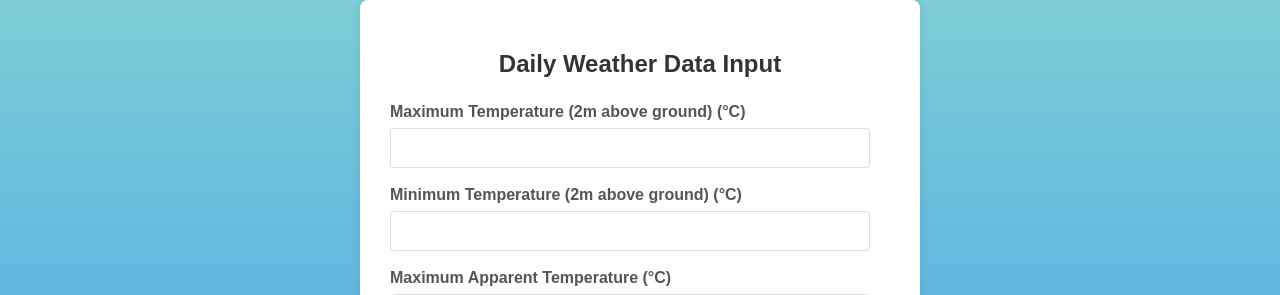
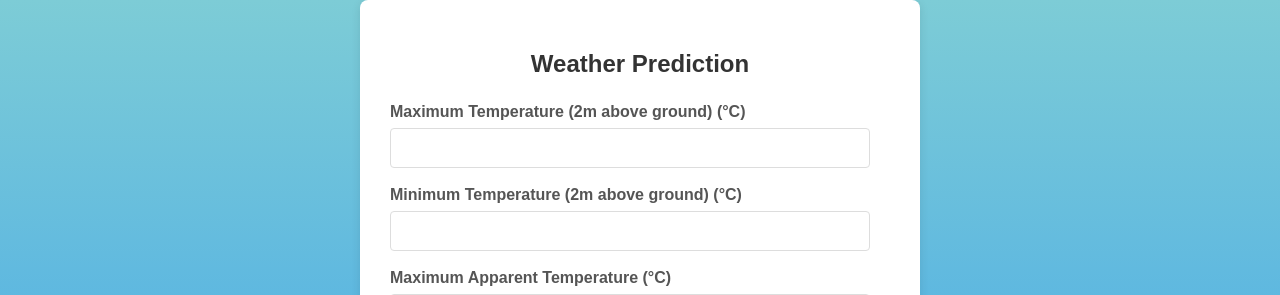
Before and after one commit to JayaWinata/Weather-Prediction, a Python web app: template templates/index.html in a window 1280 px wide. Shown: the top 295 px of the page. Run offline with Jinja, Linux system fonts and the light colour scheme; the template is opened without the code that fills it, so the values that code supplies are empty.

Commit message:
fix: data transformation pipeline fixed

```diff
--- a/src/components/data_transformation.py
+++ b/src/components/data_transformation.py
@@ -18,7 +18,7 @@ class DataTransformation:
         logger.info("Missing value handled successfully")
 
     def remove_duplicates(self):
-        data = pd.read_csv(self.config.data_path)
+        data = pd.read_csv(os.path.join(self.config.root_dir, self.config.transformed_filename))
         data.drop_duplicates()
         data.to_csv(os.path.join(self.config.root_dir, self.config.transformed_filename), index=False)
 
--- a/templates/index.html
+++ b/templates/index.html
@@ -10,7 +10,7 @@
 
 <body>
     <div class="form-container">
-        <h2>Daily Weather Data Input</h2>
+        <h2>Weather Prediction</h2>
         <form action="/submit-weather-data" method="post">
             <div class="form-group">
                 <label for="temperature_2m_max">Maximum Temperature (2m above ground) (°C)</label>
```
